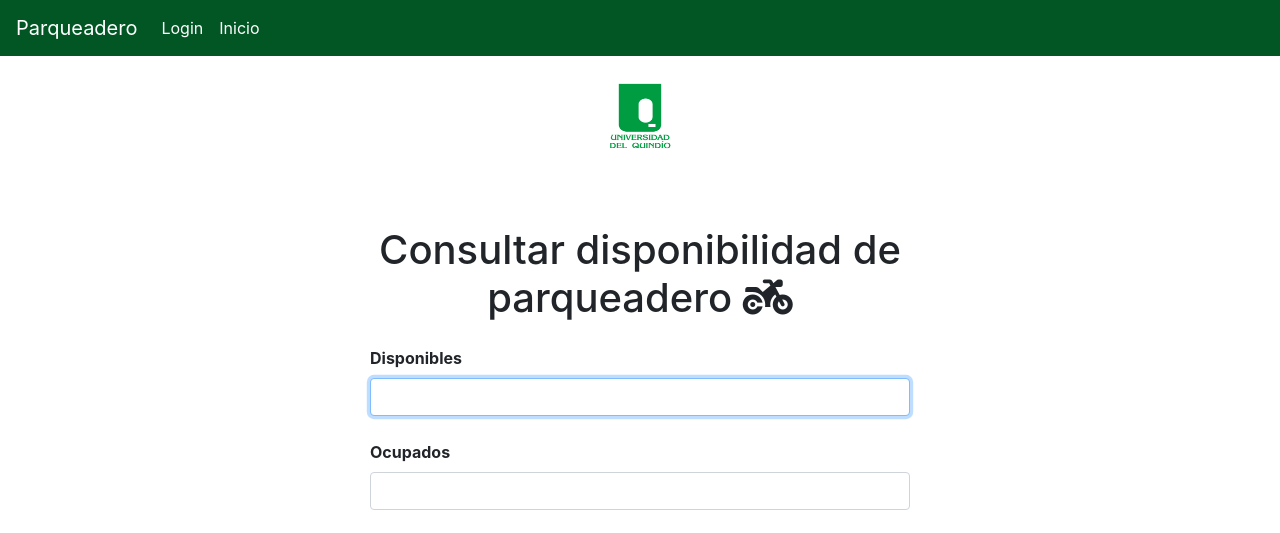
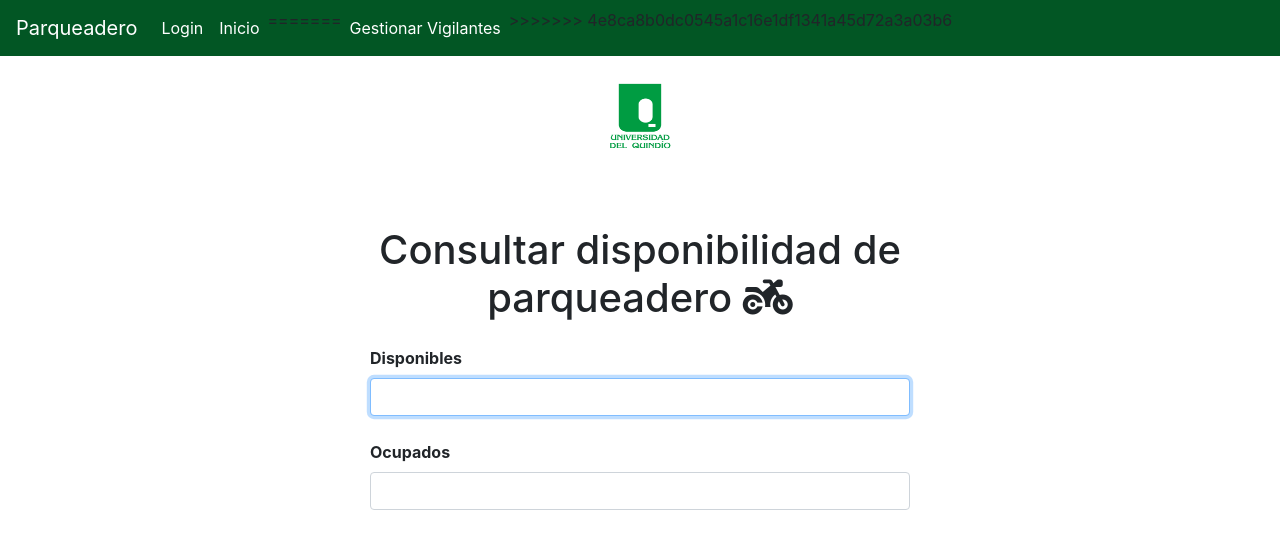
Before and after one commit to jcperilla/web_electronicadigital, a PHP site: page /parking_lot/ in a window 1280 px wide. Shown: the top 533 px of the page. Run offline with PHP 8.4, Linux system fonts and the light colour scheme; data that the repository does not hold is empty; some libraries are stand-ins or nearby versions.

Commit message:
merge header
merge header

```diff
--- a/views/shared/__header.php
+++ b/views/shared/__header.php
@@ -43,9 +43,15 @@
       <li class="nav-item active">
         <a class="nav-link" href="<?php echo constant('URL'); ?>main/admin_pane">Admin Pane <span class="sr-only">(current)</span></a>
       </li>
+<<<<<<< HEAD
       <?php }
         }
       ?>
+=======
+      <li class="nav-item active">
+        <a class="nav-link" href="<?php echo constant('URL'); ?>vigilantes">Gestionar Vigilantes <span class="sr-only">(current)</span></a>
+      </li>
+>>>>>>> 4e8ca8b0dc0545a1c16e1df1341a45d72a3a03b6
     </ul>
   </div>
 </nav>
```
